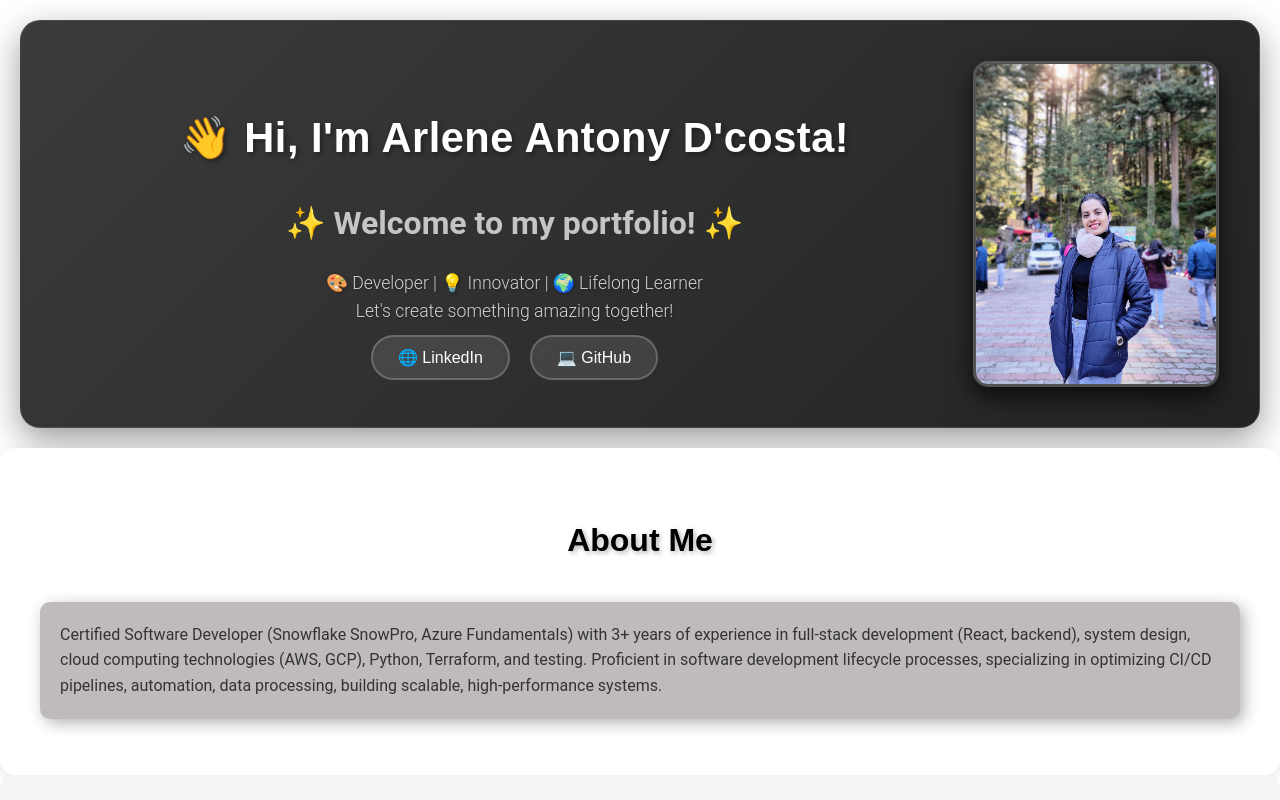
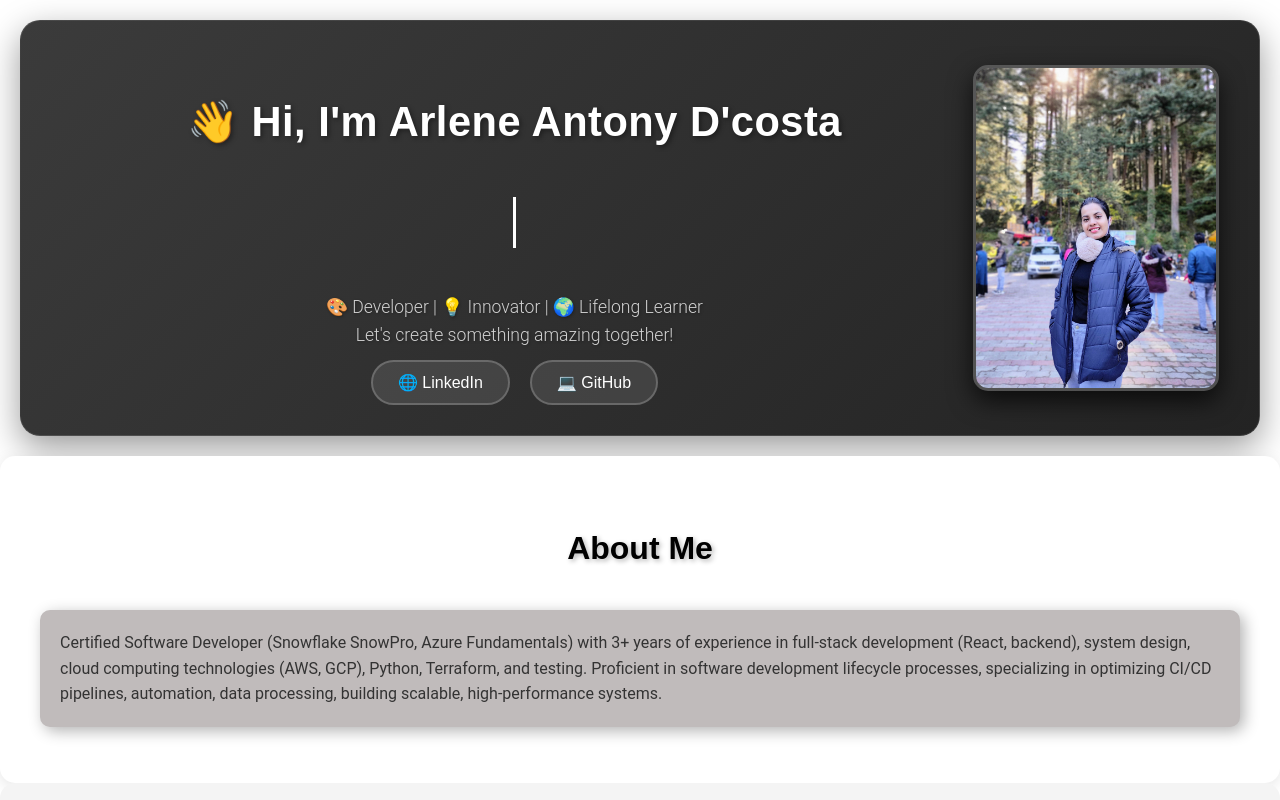
Before and after one commit to ArleneDcosta/portfolio, a React (Create React App) app: page / in a window 1280 px wide. Shown: the top 800 px of the page. Built offline with nearby package versions, Linux system fonts and the light colour scheme.

Commit message:
Header updations

```diff
--- a/src/components/Header/Header.css
+++ b/src/components/Header/Header.css
@@ -84,3 +84,49 @@ h2 {
   transform: translateY(-2px); /* Slight hover lift */
   box-shadow: 0px 8px 20px rgba(0, 0, 0, 0.2); /* Softer hover shadow */
 }
+
+@keyframes typing {
+  from {
+    width: 0;
+  }
+  to {
+    width: 100%;
+  }
+}
+
+@keyframes blink {
+  from,
+  to {
+    border-color: transparent;
+  }
+  50% {
+    border-color: #ffffff;
+  }
+}
+
+@keyframes float {
+  0% {
+    transform: translateY(0px);
+  }
+  50% {
+    transform: translateY(-10px);
+  }
+  100% {
+    transform: translateY(0px);
+  }
+}
+
+/* Header Animations */
+.typing-animation {
+  display: inline-block;
+  overflow: hidden;
+  border-right: 3px solid #ffffff;
+  white-space: nowrap;
+  width: 0;
+  animation: typing 3s steps(40, end), blink 0.5s step-end infinite;
+}
+
+/* Floating Animation */
+.floating-animation {
+  animation: float 3s ease-in-out infinite;
+}
--- a/src/components/Header/Header.js
+++ b/src/components/Header/Header.js
@@ -1,7 +1,5 @@
 import React from "react";
 import "./Header.css";
-
-// Importing the image from the assets folder
 import ArleneImage from "../../assets/images/Arlene_image.JPG";
 
 function Header() {
@@ -9,9 +7,9 @@ function Header() {
     <header className="header">
       <div className="text-container">
         <h1>
-          👋 Hi, I'm <span className="highlight">Arlene Antony D'costa</span>!
+          👋 Hi, I'm <span className="highlight">Arlene Antony D'costa</span>
         </h1>
-        <h2>✨ Welcome to my portfolio! ✨</h2>
+        <h2 className="typing-animation">✨ Welcome to my portfolio! ✨</h2>
         <p className="description">
           🎨 Developer | 💡 Innovator | 🌍 Lifelong Learner <br />
           Let's create something amazing together!
@@ -33,8 +31,11 @@ function Header() {
           </a>
         </div>
       </div>
-      {/* Using the imported image */}
-      <img src={ArleneImage} alt="Arlene Antony D'costa" className="photo" />
+      <img
+        src={ArleneImage}
+        alt="Arlene Antony D'costa"
+        className="photo floating-animation"
+      />
     </header>
   );
 }
```
